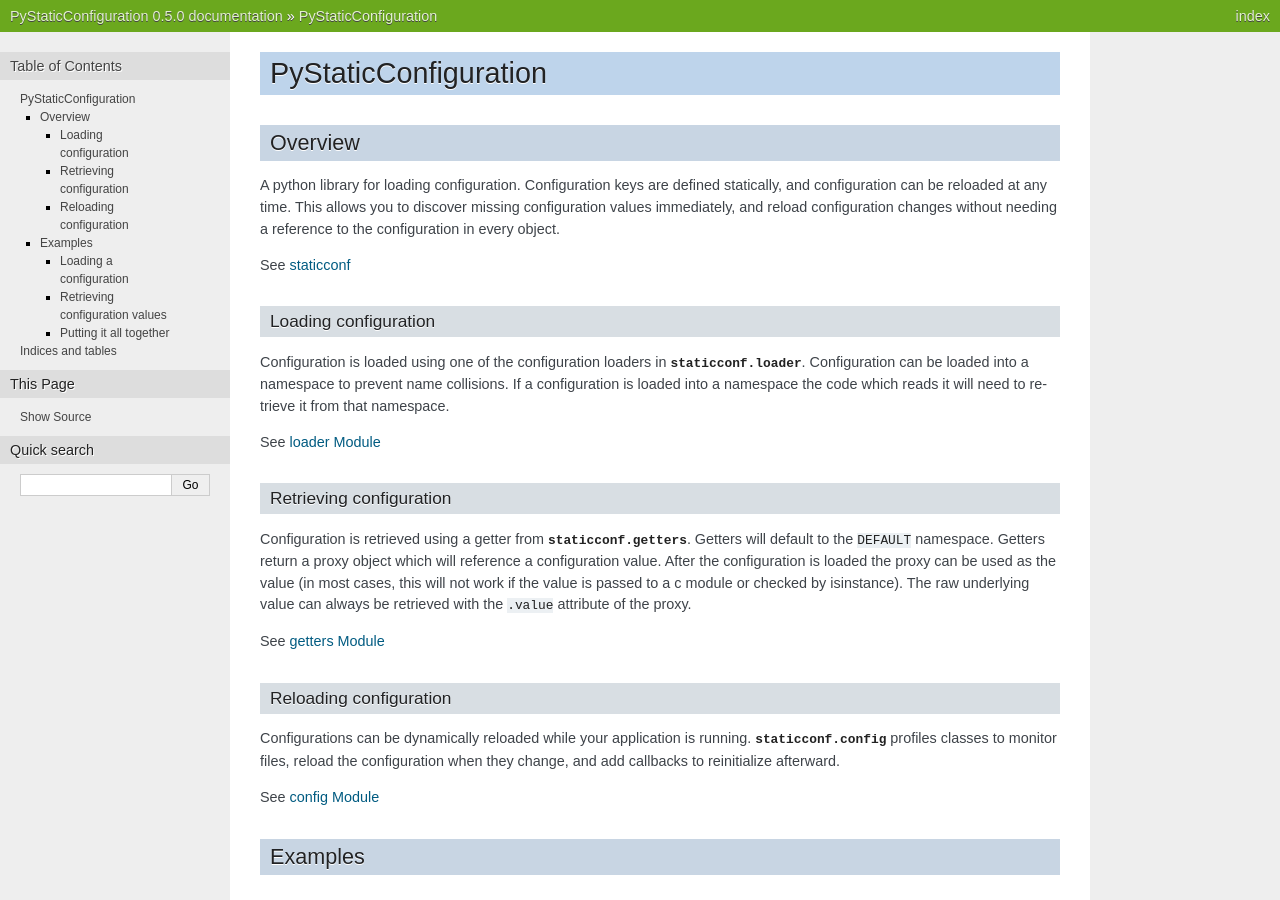
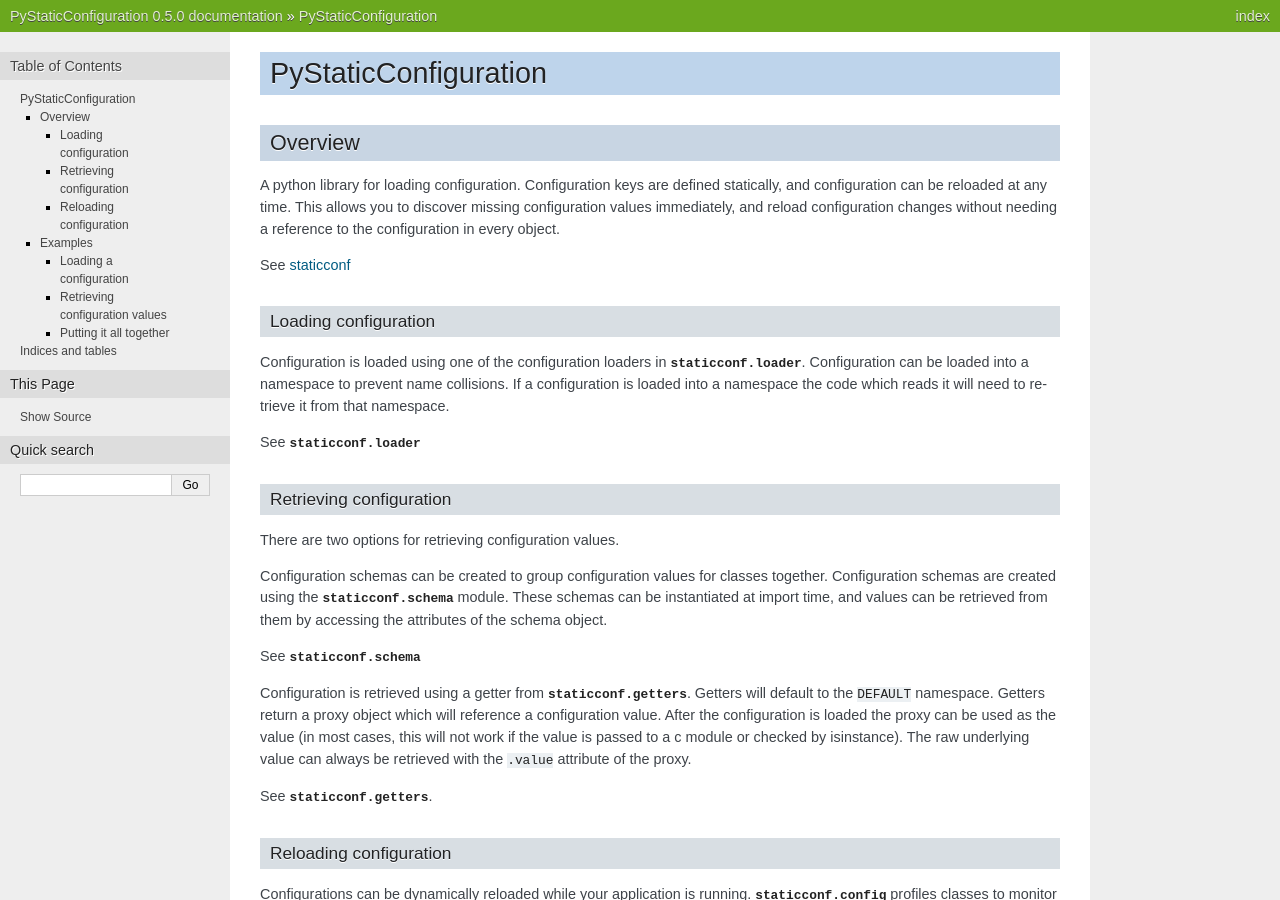
Before and after one commit to dnephin/PyStaticConfiguration, a Sphinx documentation site: the page built from docs/source/index.rst, in a window 1280 px wide and 900 px high. Built offline with Sphinx 7.4.7, drawn with Linux system fonts in a browser that asks for light colours.

Commit message:
Adding docs for schema.

```diff
--- a/docs/source/index.rst
+++ b/docs/source/index.rst
@@ -25,10 +25,21 @@ Configuration is loaded using one of the configuration loaders in
 to prevent name collisions. If a configuration is loaded into a namespace the
 code which reads it will need to retrieve it from that namespace.
 
-See :ref:`staticconf-loader`
+See :mod:`staticconf.loader`
 
 Retrieving configuration
 ~~~~~~~~~~~~~~~~~~~~~~~~
+
+There are two options for retrieving configuration values.
+
+Configuration schemas can be created to group configuration values
+for classes together.  Configuration schemas are created using the
+:mod:`staticconf.schema` module. These schemas can be instantiated at import
+time, and values can be retrieved from them by accessing the attributes
+of the schema object.
+
+
+See :mod:`staticconf.schema`
 
 Configuration is retrieved using a getter from :mod:`staticconf.getters`.
 Getters will default to the ``DEFAULT`` namespace. Getters return a proxy
@@ -38,7 +49,7 @@ work if the value is passed to a c module or checked by isinstance). The
 raw underlying value can always be retrieved with the ``.value`` attribute
 of the proxy.
 
-See :ref:`staticconf-getters`
+See :mod:`staticconf.getters`.
 
 Reloading configuration
 ~~~~~~~~~~~~~~~~~~~~~~~
@@ -48,7 +59,7 @@ Configurations can be dynamically reloaded while your application is running.
 configuration when they change, and add callbacks to reinitialize afterward.
 
 
-See :ref:`staticconf-config`
+See :mod:`staticconf.config`
 
 Examples
 --------
--- a/docs/source/staticconf.rst
+++ b/docs/source/staticconf.rst
@@ -8,8 +8,6 @@ staticconf Package
     :members:
     :undoc-members:
     :show-inheritance:
-
-.. _staticconf-config:
 
 :mod:`config` Module
 --------------------
@@ -51,6 +45,14 @@ staticconf Package
 -------------------
 
 .. automodule:: staticconf.proxy
+    :members:
+    :undoc-members:
+    :show-inheritance:
+
+:mod:`schema` Module
+--------------------
+
+.. automodule:: staticconf.schema
     :members:
     :undoc-members:
     :show-inheritance:
```
Also changed, not shown: other parts of docs/source/staticconf.rst (+0 -4 lines), 1 other file.
